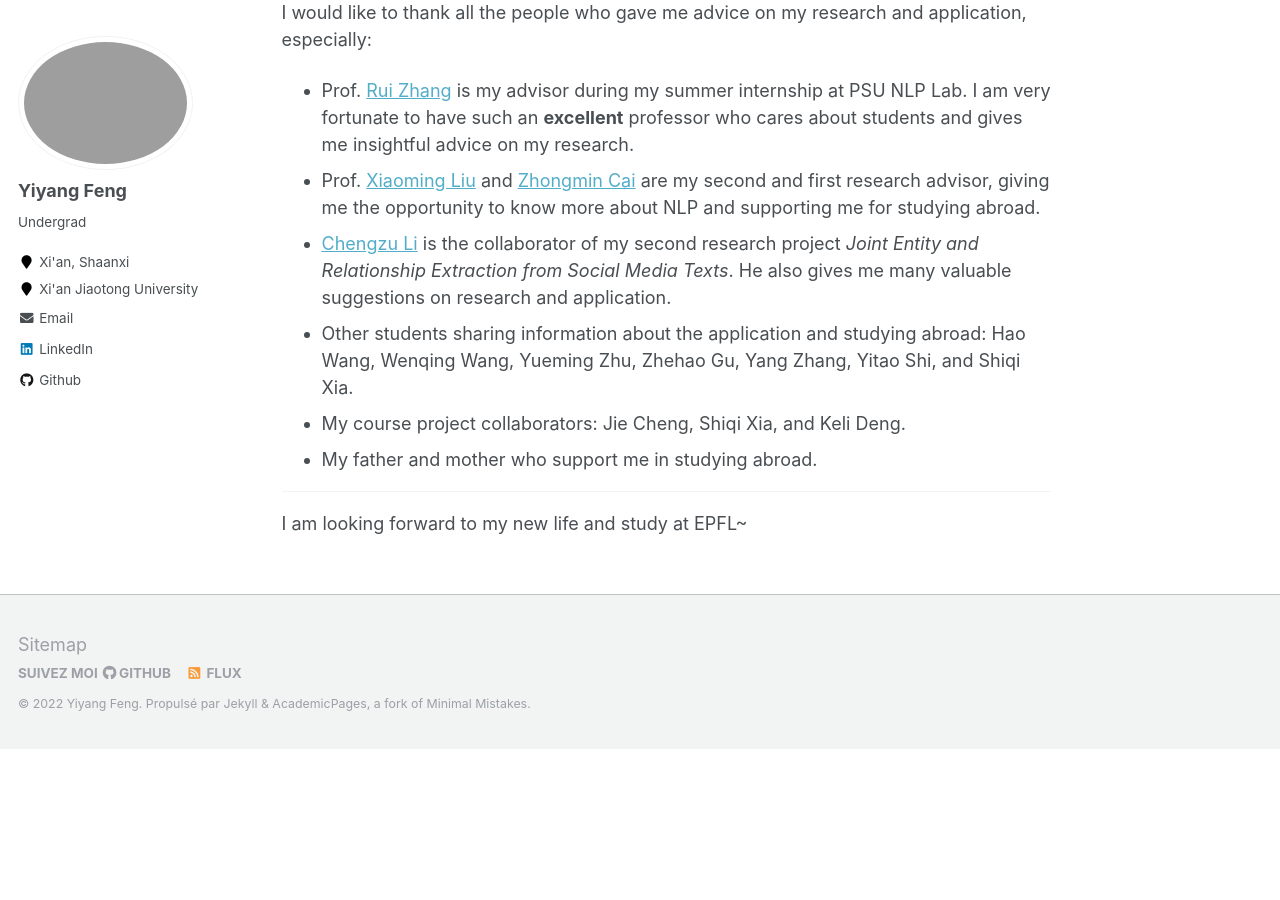
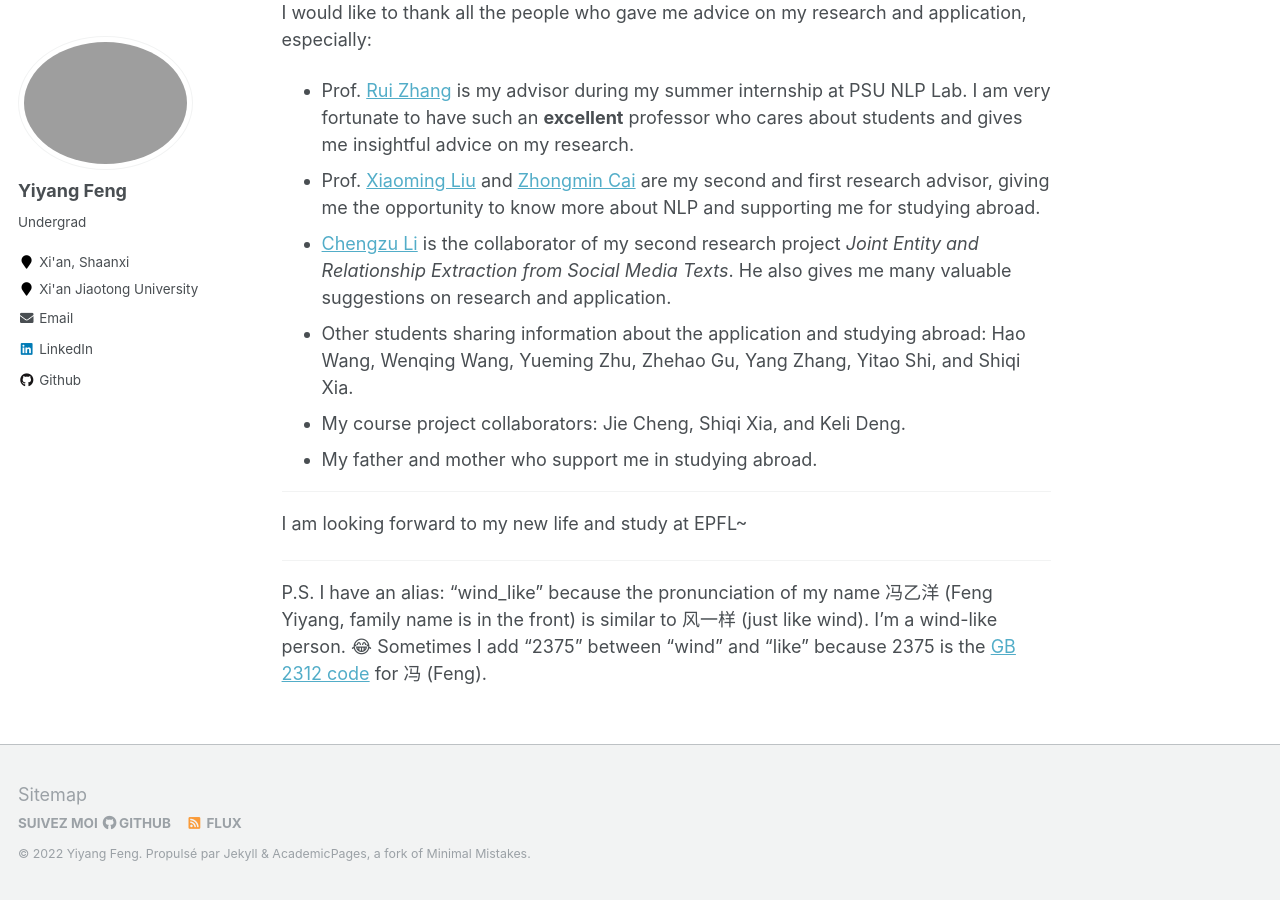
Before and after one commit to Wind-2375-like/Wind-2375-like.github.io, a Jekyll site: the page built from _pages/about.md, in a window 1280 px wide and 900 px high, scrolled down 538 px. Built offline with Jekyll 4.4.1, drawn with Linux system fonts in a browser that asks for light colours; before the commit the page ends 1287 px from its top, so only the background shows below that.

Commit message:
add p.s.

```diff
--- a/_pages/about.md
+++ b/_pages/about.md
@@ -33,3 +33,7 @@ I would like to thank all the people who gave me advice on my research and appli
 ---
 
 I am looking forward to my new life and study at EPFL~
+
+---
+
+P.S. I have an alias: "wind_like" because the pronunciation of my name 冯乙洋 (Feng Yiyang, family name is in the front) is similar to 风一样 (just like wind). I'm a wind-like person. 😂 Sometimes I add "2375" between "wind" and "like" because 2375 is the [GB 2312 code](https://en.wikipedia.org/wiki/GB_2312) for 冯 (Feng).
```
